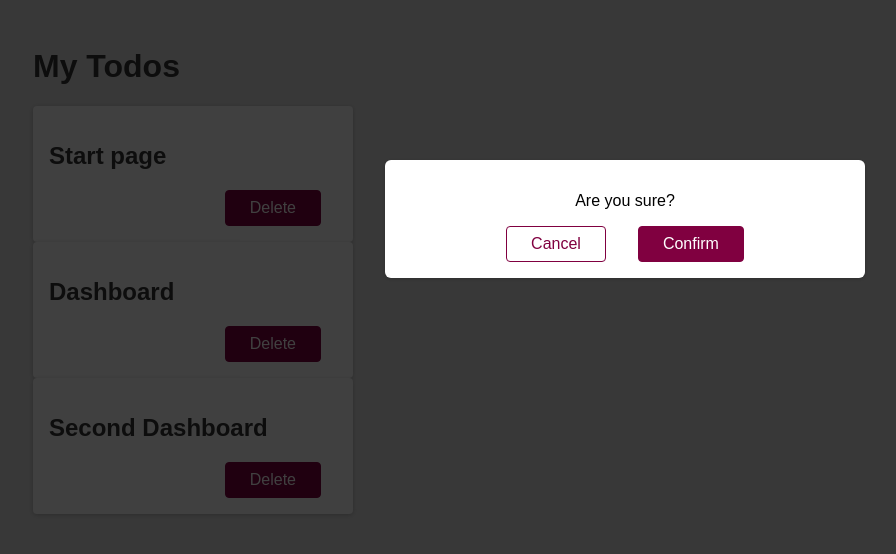
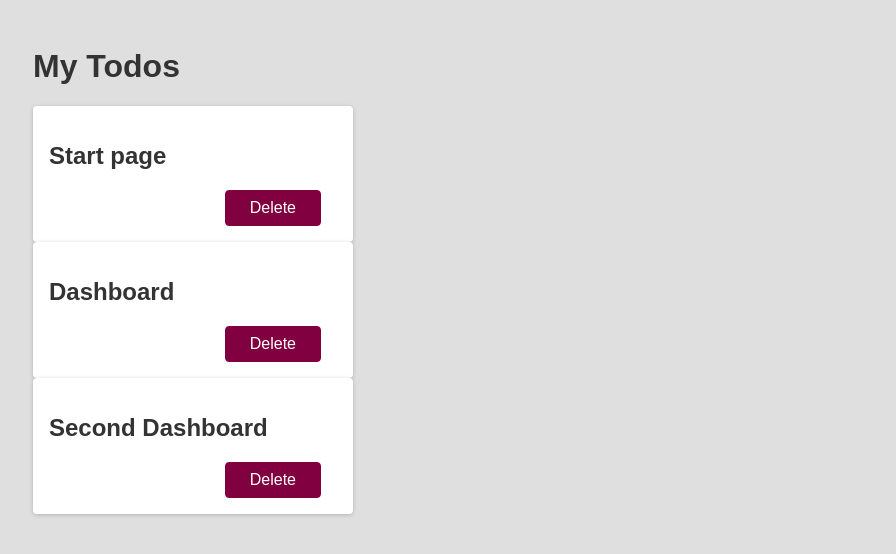
Before and after one commit to ruslb/react-meetaups, a React (Create React App) app: page / in a window 1280 px wide. Shown: the top 554 px of the page, without its empty margins (15-911 px from the left). Built offline with nearby package versions, Linux system fonts and the light colour scheme.

Commit message:
openmodal

```diff
--- a/src/App.js
+++ b/src/App.js
@@ -1,5 +1,3 @@
-import Modal from "./components/Modal";
-import Backdrop from "./components/Backdrop";
 import Todo from "./components/Todo";
 
 
@@ -10,8 +8,7 @@
 			  <Todo text='Start page' />
 			  <Todo text='Dashboard' />
 			  <Todo text='Second Dashboard' />
-			  <Modal />
-			  <Backdrop />
+
        </div>
 );
 }
--- a/src/components/Todo.js
+++ b/src/components/Todo.js
@@ -1,13 +1,23 @@
+import { useState } from "react";
+import Modal from "./Modal";
+import Backdrop from "./Backdrop";
+
+
 function Todo(props) {
+	const [ modalIsOpen, setModalIsOpen ] = useState(false);
 	function deleteHandler(){
-
+setModalIsOpen(true);
 	}
 return (
 <div className="card">
            <h2>{props.text}</h2>
            <div className="actions">
-         <button className="btn" onClick={deleteHandler}>Delete</button>
+         <button className="btn" onClick={deleteHandler}>
+				Delete
+				</button>
      </div>
+	 {modalIsOpen && <Modal />}
+	 {modalIsOpen && <Backdrop />}
 	</div>
 	);
 }
```
